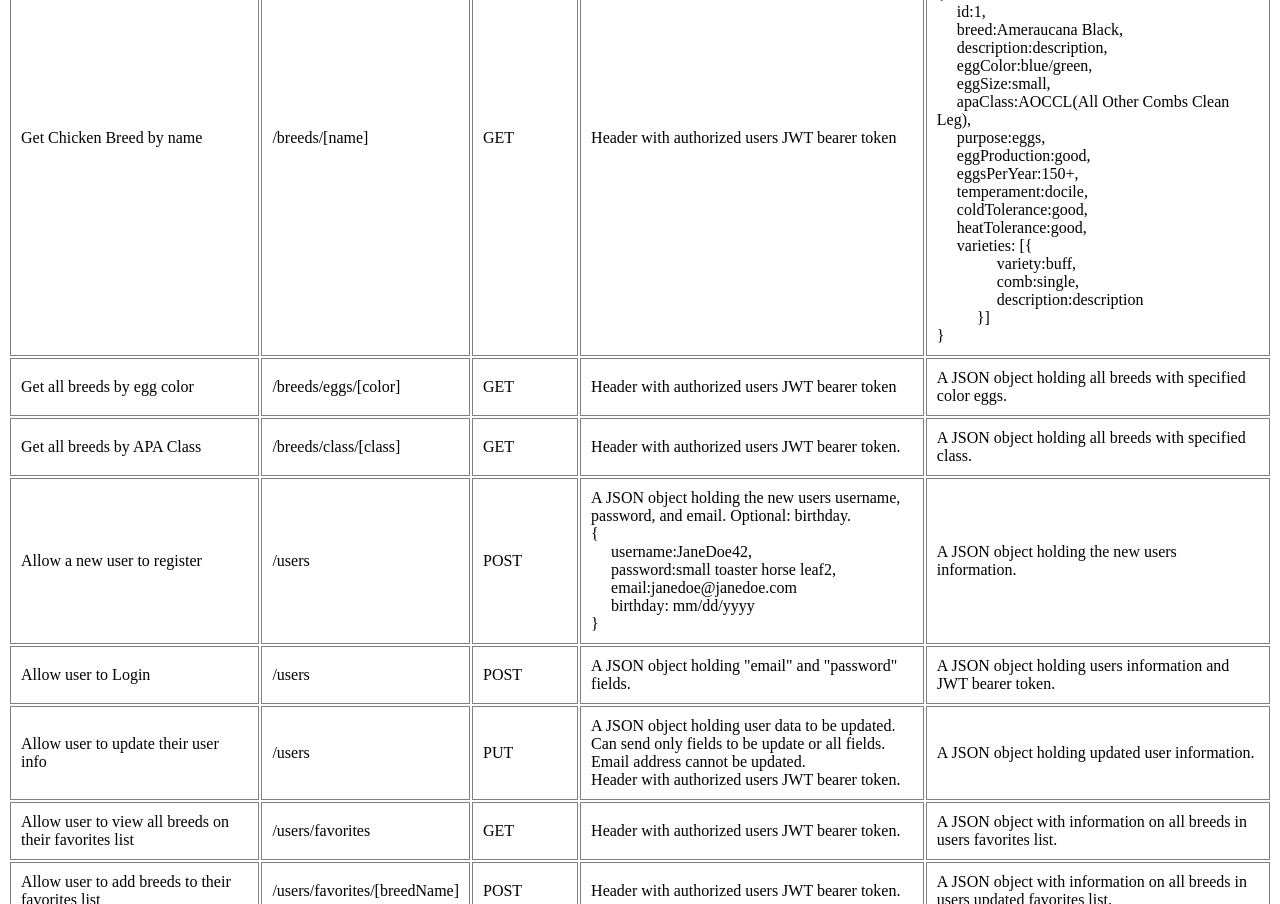
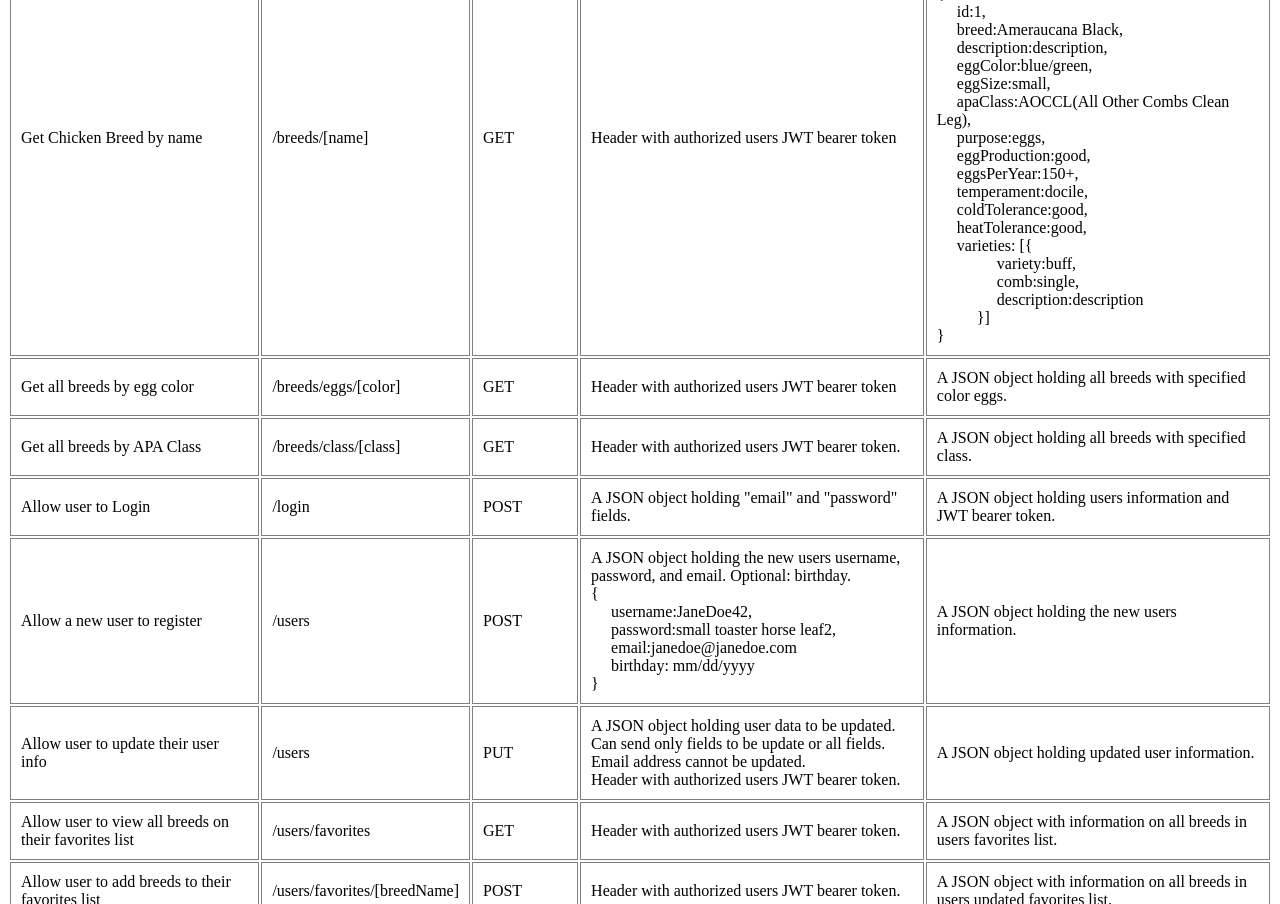
Before and after one commit to nickplamb/Chicken_picker_api, a website: page public/documentation.html in a window 1280 px wide. Shown: the part 316-1220 px from the top of the page. Drawn offline with Linux system fonts and the light colour scheme.

Commit message:
fix incorrect login route in documentation

```diff
--- a/public/documentation.html
+++ b/public/documentation.html
@@ -75,6 +75,13 @@
         <td>A JSON object holding all breeds with specified class.</td>
       </tr>
       <tr>
+        <td>Allow user to Login</td>
+        <td>/login</td>
+        <td>POST</td>
+        <td>A JSON object holding "email" and "password" fields.</td>
+        <td>A JSON object holding users information and JWT bearer token.</td>
+      </tr>
+      <tr>
         <td>Allow a new user to register</td>
         <td>/users</td>
         <td>POST</td>
@@ -87,13 +94,6 @@
           }
         </td>
         <td>A JSON object holding the new users information.</td>
-      </tr>
-      <tr>
-        <td>Allow user to Login</td>
-        <td>/users</td>
-        <td>POST</td>
-        <td>A JSON object holding "email" and "password" fields.</td>
-        <td>A JSON object holding users information and JWT bearer token.</td>
       </tr>
       <tr>
         <td>Allow user to update their user info</td>
```
